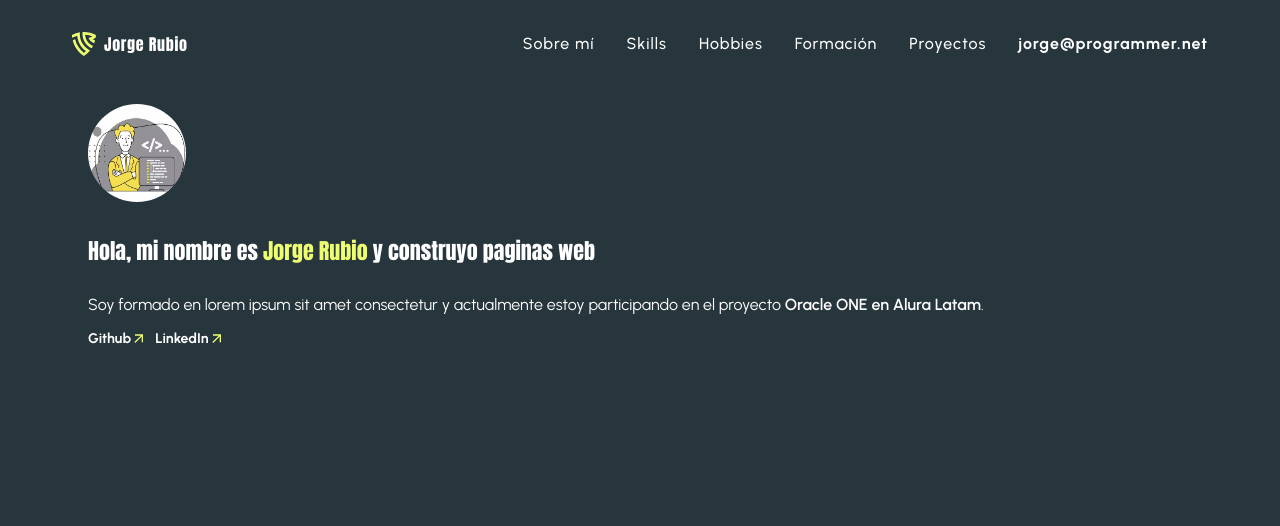
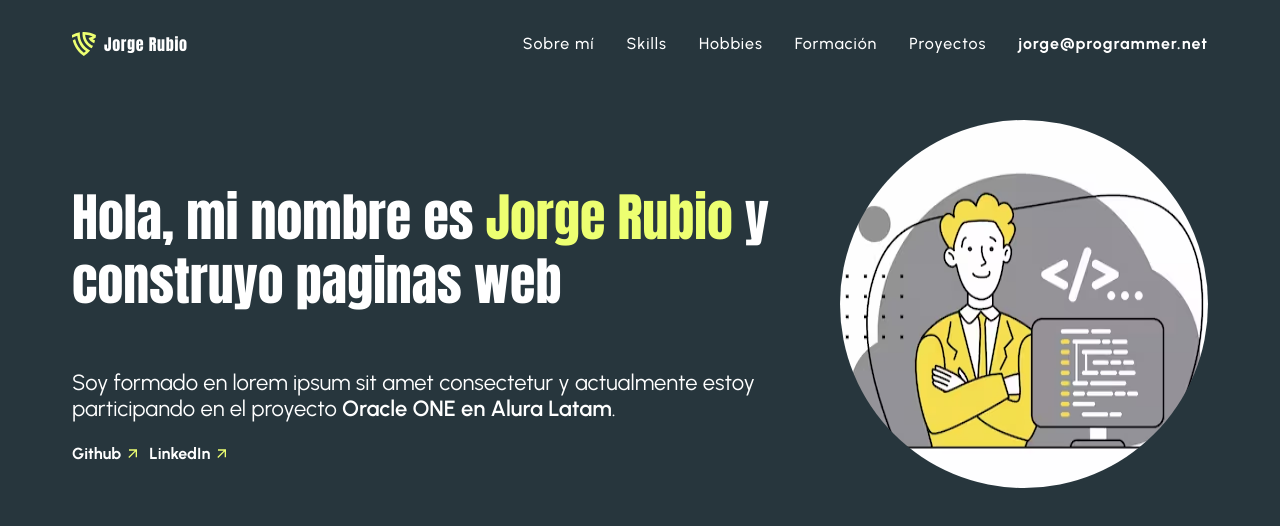
Before and after one commit to neolinkDev/challenge-portafolio, a website with bundled scripts: page index.html in a window 1280 px wide. Built offline with nearby package versions, Linux system fonts and the light colour scheme.

Commit message:
section hero over

```diff
--- a/src/styles/base.css
+++ b/src/styles/base.css
@@ -58,6 +58,11 @@ h1 {
 .padding-section {
   padding: 1.6rem;
 }
+@media(min-width: 768px){
+  .padding-section {
+    padding: 4rem 3.2rem;
+  }
+}
 
 .hidden {
   display: none;
--- a/src/styles/hero/hero-section.css
+++ b/src/styles/hero/hero-section.css
@@ -4,6 +4,23 @@
   display: flex;
   flex-direction: column;
   gap: 1.6rem;
+}
+@media(min-width: 768px){
+  .hero {
+    flex-direction: row;
+    gap: 3.2rem;
+  }
+}
+@media(min-width: 992px) {
+  .hero {
+    padding: 3.2rem 10px;
+    justify-content: space-between;
+  }
+}
+@media(min-width: 1155px) {
+  .hero {
+    padding: 3.2rem 0;
+  }
 }
 
 .hero__image {
@@ -12,10 +29,43 @@
   border-radius: 50%;
 }
 
+@media(min-width: 768px){
+  .hero__image {
+    width: 146px;
+    height: 146px;
+
+  }
+}
+@media(min-width: 992px){
+  .hero__image {
+    width: 368px;
+    height: 368px;
+
+  }
+}
+
 .hero__content {
   display: flex;
   flex-direction: column;
   gap: 1.6rem;
+}
+@media(min-width: 768px){
+  .hero__content {
+    order: 1;
+    justify-content: center;
+    gap: 8px;
+  }
+}
+@media(min-width: 992px){
+  .hero__content {
+    gap: 24px;
+  }
+}
+
+@media(min-width: 768px){
+  .hero picture {
+    order: 2;
+  }
 }
 
 .hero__title {
@@ -24,11 +74,32 @@
   font-size: 2.2rem;
   font-weight: 500;
 }
+@media(min-width: 992px){
+  .hero__title {
+    font-size: 5.2rem;
+  }
+}
 
 .hero__title span {
   /* letter-spacing: .7px; */
   color: var(--primary-color);
   line-height: 1.3;
+}
+
+.hero__description,
+.hero__social-link{
+  font-size: 1.4rem;
+}
+@media(min-width: 768px){
+  .hero__description,
+  .hero__social-link {
+    font-size: 1.6rem;
+  }
+}
+@media(min-width: 992px){
+  .hero__description{
+    font-size: 2.2rem;
+  }
 }
 
 .hero__description {
@@ -50,7 +121,11 @@
   align-items: center;
   color: var(--white-color);
   font-weight: 700;
-  font-size: 1.4rem;
+}
+@media(min-width: 768px){
+  .hero__social-link {
+    gap: 4px;
+  }
 }
 
 .hero__social-link img {
```
